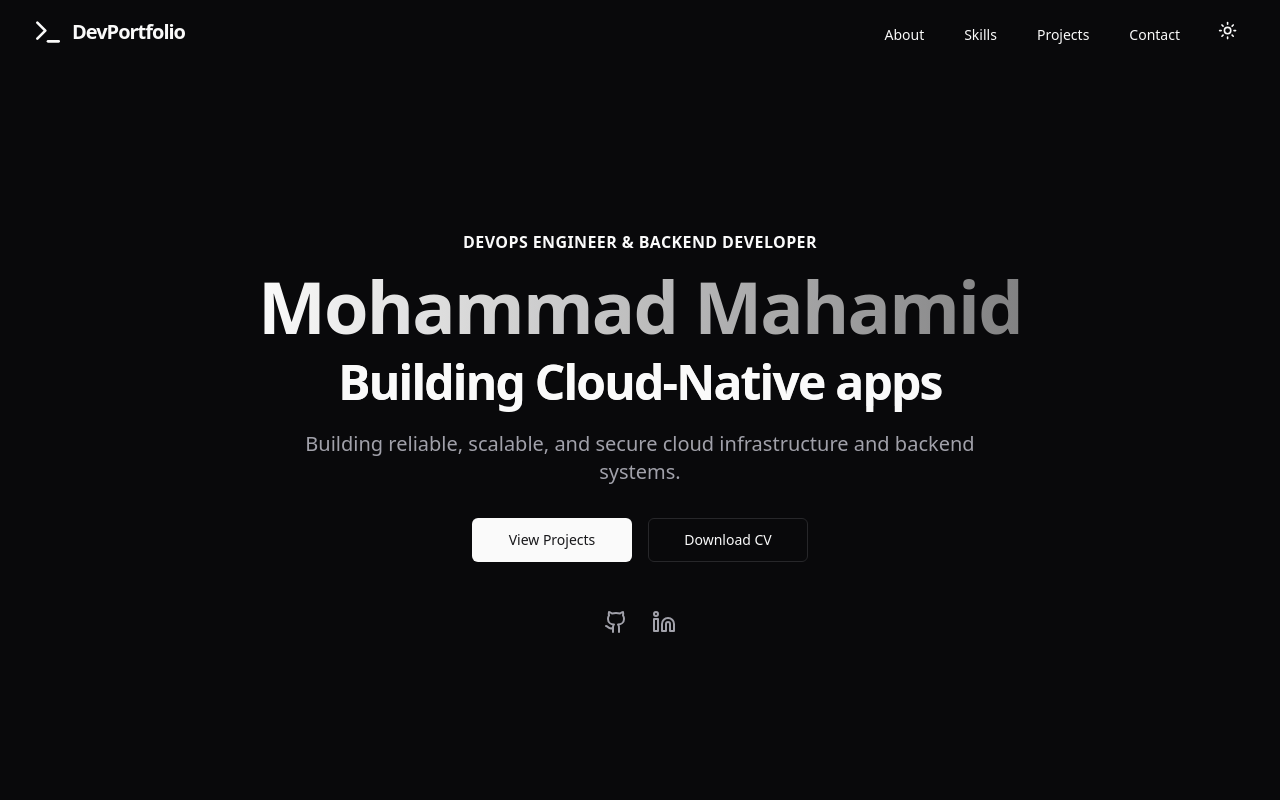
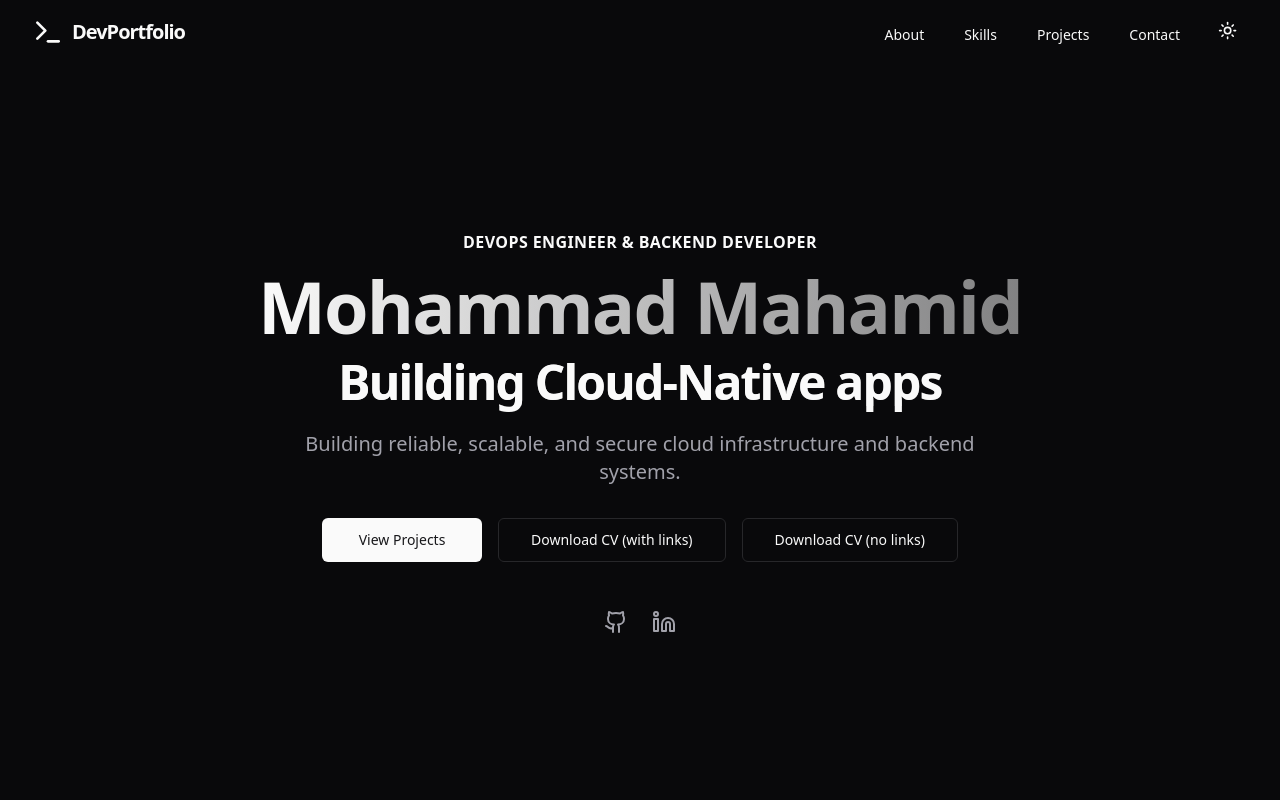
Before and after one commit to mohamad4444/portfolio-website, a React (Vite) app: page / in a window 1280 px wide. Shown: the top 800 px of the page. Built offline with nearby package versions, Linux system fonts and the light colour scheme.

Commit message:
Offer linked and no-links CV PDFs for download

```diff
--- a/src/sections/hero.tsx
+++ b/src/sections/hero.tsx
@@ -52,7 +52,10 @@ export function Hero() {
             <a href="#projects">View Projects</a>
           </Button>
           <Button size="lg" variant="outline" className="min-w-40" asChild>
-            <a href="/Mohammad_Mahamid_CV.pdf" download>Download CV</a>
+            <a href="/Mohammad_Mahamid_CV-with-links.pdf" download>Download CV (with links)</a>
+          </Button>
+          <Button size="lg" variant="outline" className="min-w-40" asChild>
+            <a href="/Mohammad_Mahamid_CV-no-links.pdf" download>Download CV (no links)</a>
           </Button>
         </motion.div>
 
```
Also changed, not shown: 2 other files (tests, documents, lock files or other folders).
